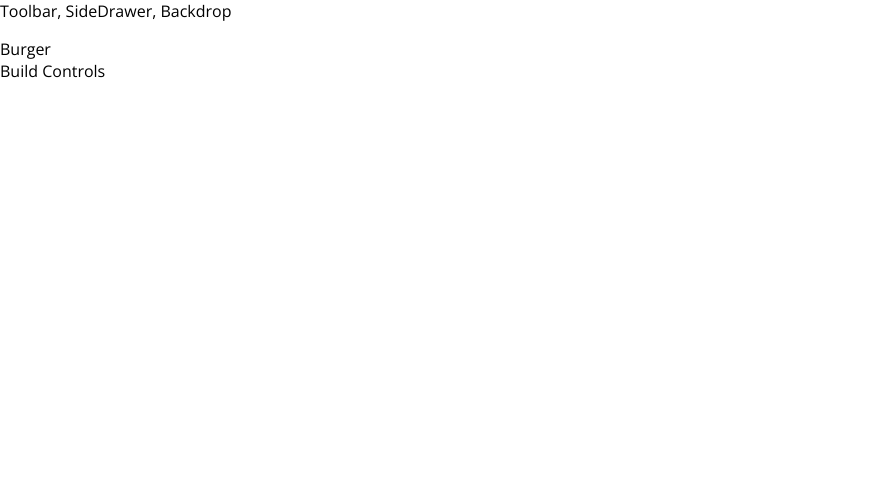
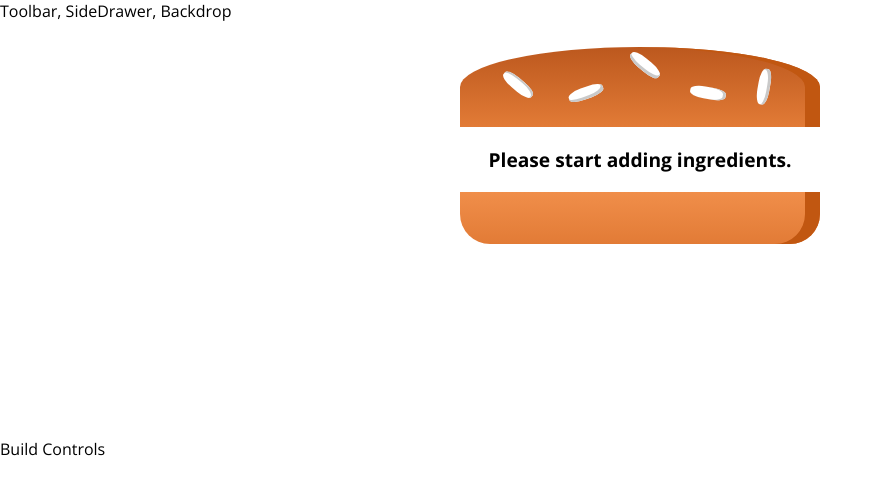
Before and after one commit to EllenMHuffman/react16_complete_guide, a React app in the folder burger_builder/: page / in a window 1280 px wide. Shown: the top 494 px of the page, without its empty margins (0-883 px from the left). Built offline with nearby package versions, Linux system fonts and the light colour scheme.

Commit message:
create and style burger build controls

```diff
--- a/burger_builder/package.json
+++ b/burger_builder/package.json
@@ -31,6 +31,7 @@
     "postcss-flexbugs-fixes": "3.2.0",
     "postcss-loader": "2.0.8",
     "promise": "8.0.1",
+    "prop-types": "^15.6.1",
     "raf": "3.4.0",
     "react": "^16.4.0",
     "react-dev-utils": "^5.0.1",
--- /dev/null
+++ b/burger_builder/src/components/Burger/Burger.css
@@ -0,0 +1,31 @@
+.Burger {
+    width: 100%;
+    margin: auto;
+    height: 250px;
+    overflow: scroll;
+    text-align: center;
+    font-weight: bold;
+    font-size: 1.2rem;
+}
+
+@media (min-width: 1000px) and (min-height: 700px) {
+    .Burger {
+        width: 700px;
+        height: 600px;
+    }
+}
+
+@media (min-width: 500px) and (min-height: 401px) {
+    .Burger {
+        width: 450px;
+        height: 400px;
+    }
+}
+
+
+@media (min-width: 500px) and (max-height: 400px) {
+    .Burger {
+        width: 350px;
+        height: 300px;
+    }
+}
--- a/burger_builder/src/components/Burger/Burger.js
+++ b/burger_builder/src/components/Burger/Burger.js
@@ -0,0 +1,31 @@
+import React from 'react';
+import classes from './Burger.css'
+import BurgerIngredient from './BurgerIngredient/BurgerIngredient';
+
+
+const burger = (props) => {
+    // tranform the object of ingredients and quantity to an array of ingredients
+    let transformedIngredients = Object.keys(props.ingredients)
+        .map(igKey => {
+            return [...Array(props.ingredients[igKey])].map((_, i) => {
+                return <BurgerIngredient key={igKey + i} type={igKey} />;
+            });
+        })
+        .reduce((arr, el) => {
+            return arr.concat(el);
+        }, []);
+    if (transformedIngredients.length === 0) {
+        transformedIngredients = <p>Please start adding ingredients.</p>
+    }
+
+
+    return (
+        <div className={classes.Burger}>
+            <BurgerIngredient type={"bread-top"} />
+            {transformedIngredients}
+            <BurgerIngredient type={"bread-bottom"} />
+        </div>
+    );
+};
+
+export default burger;
--- a/burger_builder/src/components/Burger/BurgerIngredient/BurgerIngredient.js
+++ b/burger_builder/src/components/Burger/BurgerIngredient/BurgerIngredient.js
@@ -1,10 +1,12 @@
-import React from 'react';
+import React, {Component} from 'react';
+import PropTypes from 'prop-types';
 import classes from './BurgerIngredient.css';
 
-const burgerIngredient = (props) => {
+class BurgerIngredient extends Component {
+    render() {
         let ingredient = null;
 
-    switch (props.type) {
+        switch (this.props.type) {
             case ('bread-bottom'):
                 ingredient = <div className={classes.BreadBottom}></div>;
                 break;
@@ -16,7 +18,28 @@
                     </div>
                 );
                 break;
+            case ('meat'):
+                ingredient = <div className={classes.Meat}></div>;
+                break;
+            case ('cheese'):
+                ingredient = <div className={classes.Cheese}></div>;
+                break;
+            case ('salad'):
+                ingredient = <div className={classes.Salad}></div>;
+                break;
+            case ('bacon'):
+                ingredient = <div className={classes.Bacon}></div>;
+                break;
+            default:
+                ingredient = null;
         }
+
+        return ingredient;
+    }
+}
+
+BurgerIngredient.propTypes = {
+    type: PropTypes.string.isRequired
 };
 
-export default burgerIngredient;
+export default BurgerIngredient;
--- a/burger_builder/src/containers/BurgerBuilder/BurgerBuilder.js
+++ b/burger_builder/src/containers/BurgerBuilder/BurgerBuilder.js
@@ -1,11 +1,21 @@
 import React, {Component} from 'react';
 import Aux from '../../hoc/Aux';
+import Burger from '../../components/Burger/Burger';
 
 class BurgerBuilder extends Component {
+    state = {
+        ingredients: {
+            salad: 0,
+            bacon: 0,
+            cheese: 0,
+            meat: 0,
+        }
+    };
+
     render () {
         return (
             <Aux>
-                <div>Burger</div>
+                <Burger ingredients={this.state.ingredients}/>
                 <div>Build Controls</div>
             </Aux>
         );
```
Also changed, not shown: burger_builder/src/components/Burger/BuildControls/BuildControl/BuildControl.css (added, +56 -0 lines), burger_builder/src/components/Burger/BuildControls/BuildControl/BuildControl.js (added, +13 -0 lines), burger_builder/src/components/Burger/BuildControls/BuildControls.css (added, +10 -0 lines), burger_builder/src/components/Burger/BuildControls/BuildControls.js (added, +9 -0 lines). Lines whose indentation alone changed are shown as unchanged.
